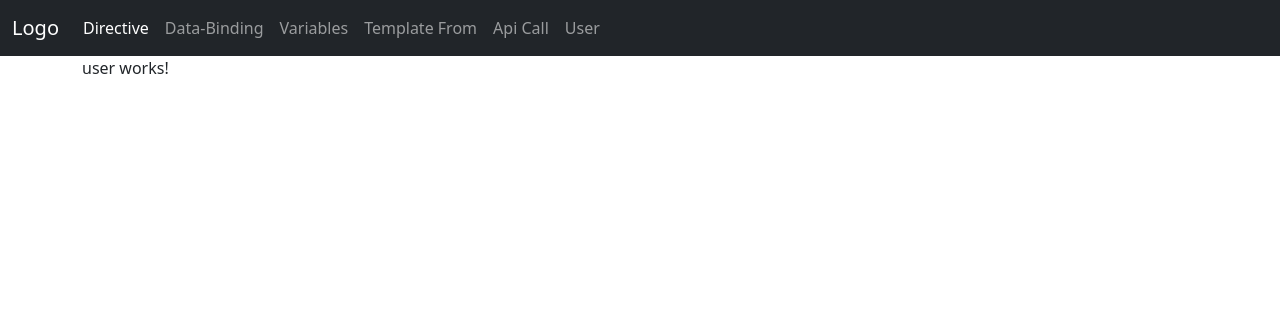
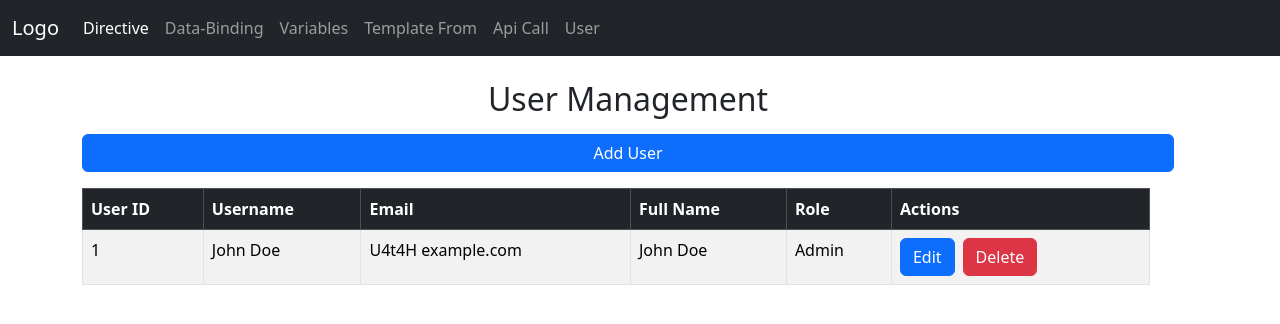
Before and after one commit to Rubipatel1989/angular19-first, an Angular app: page /user in a window 1280 px wide. Shown: the top 324 px of the page. Built offline with nearby package versions, Linux system fonts and the light colour scheme.

Commit message:
Add User List Page

```diff
--- a/src/app/components/user/user.component.html
+++ b/src/app/components/user/user.component.html
@@ -1 +1,69 @@
-<p>user works!</p>
+<div class="container-fluid mt-4">
+    <div class="row">
+
+
+        <div class="row">
+
+        <h2 class="mb-3 text-center">User Management</h2>
+            <button class="btn btn-primary mb-3" onclick="toggleForm()">Add User</button>
+
+            <!-- User List Table -->
+            <div class="row">
+                <table class="table table-bordered table-striped">
+                    <thead class="table-dark">
+                        <tr>
+                            <th>User ID</th>
+                            <th>Username</th>
+                            <th>Email</th>
+                            <th>Full Name</th>
+                            <th>Role</th>
+                            <th>Actions</th>
+                        </tr>
+                    </thead>
+                    <tbody id="userTableBody">
+                        <tr>
+                            <td>1</td>
+                            <td>John Doe</td>
+                            <td>U4t4H example.com</td>
+                            <td>John Doe</td>
+                            <td>Admin</td>
+                            <td>
+                                <button class="btn btn-primary">Edit</button>
+                                <button class="btn btn-danger mx-2">Delete</button>
+                            </td>
+                        </tr>
+                    </tbody>
+                </table>
+            </div>
+
+            <!-- Side Panel Form -->
+            <div class="col-4" id="userFormPanel" style="display: none;">
+                <div class="card">
+                    <div class="card-header">User Form</div>
+                    <div class="card-body">
+                        <form id="userForm">
+                            <div class="mb-2">
+                                <label for="userName" class="form-label">User Name</label>
+                                <input type="text" class="form-control" id="userName" required>
+                            </div>
+                            <div class="mb-2">
+                                <label for="emailId" class="form-label">Email</label>
+                                <input type="email" class="form-control" id="emailId" required>
+                            </div>
+                            <div class="mb-2">
+                                <label for="fullName" class="form-label">Full Name</label>
+                                <input type="text" class="form-control" id="fullName">
+                            </div>
+                            <div class="mb-2">
+                                <label for="role" class="form-label">Role</label>
+                                <input type="text" class="form-control" id="role">
+                            </div>
+                            <button type="submit" class="btn btn-success">Save</button>
+                            <button type="button" class="btn btn-secondary" onclick="toggleForm()">Cancel</button>
+                        </form>
+                    </div>
+                </div>
+            </div>
+        </div>
+    </div>
+</div>
--- a/src/app/components/user/user.component.ts
+++ b/src/app/components/user/user.component.ts
@@ -1,11 +1,18 @@
-import { Component } from '@angular/core';
+import { Component, ElementRef, ViewChild } from '@angular/core';
 
 @Component({
   selector: 'app-user',
-  imports: [],
+  standalone: true,
   templateUrl: './user.component.html',
-  styleUrl: './user.component.css'
+  styleUrls: ['./user.component.css']
 })
 export class UserComponent {
+  @ViewChild('userFormPanel', { static: false }) formPanel!: ElementRef;
 
+  toggleForm() {
+    if (this.formPanel) {
+      const panel = this.formPanel.nativeElement;
+      panel.style.display = (panel.style.display === 'none' || panel.style.display === '') ? 'block' : 'none';
+    }
+  }
 }
```
Also changed, not shown: 1 other file (tests, documents, lock files or other folders).
